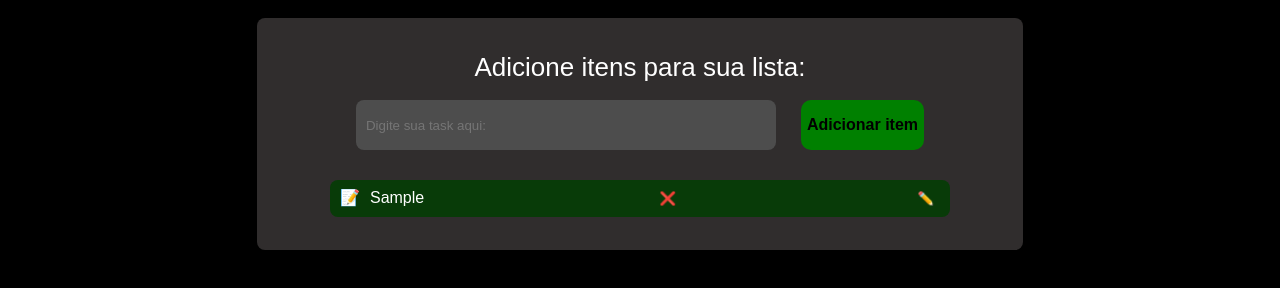
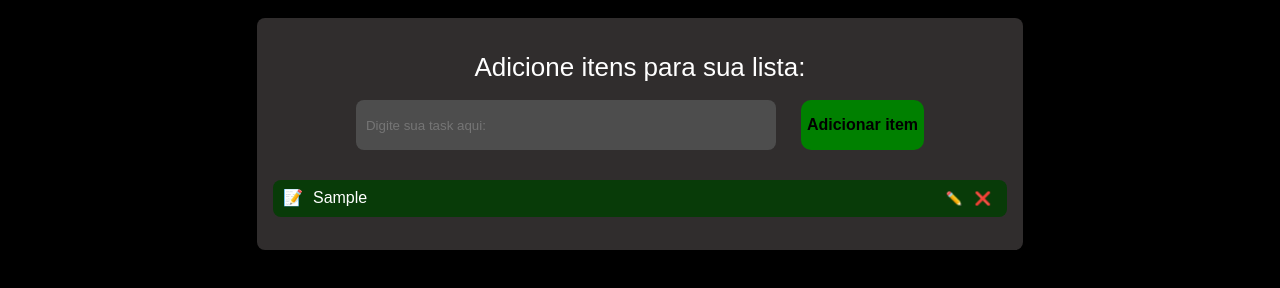
Before and after one commit to Szeckir/To-Do-List, a plain HTML site: page index.html in a window 1280 px wide. Both pictures are taken after typing "Sample" into the empty fields and a click on the button "Adicionar item". Shown: the part 142-430 px from the top of the page. Drawn offline with Linux system fonts and the light colour scheme.

Commit message:
Ajustar botões para ficar juntos na esquerda da tela

```diff
--- a/script.js
+++ b/script.js
@@ -22,17 +22,23 @@ function addTask() {
         li.appendChild(liText)
         taskList.appendChild(li)
 
+        let buttonContainer = document.createElement('div')
+        buttonContainer.classList.add('buttons-tasks')
+
+        let edit = document.createElement("button")
+        edit.innerHTML = "✏️"
+        buttonContainer.appendChild(edit)
+
         let check = document.createElement("button")
         check.innerHTML = "❌"
-        li.appendChild(check)
+        buttonContainer.appendChild(check)
+
+        li.appendChild(buttonContainer)
+        taskList.appendChild(li)
 
         check.addEventListener('click', () => {
             li.remove()
         })
-
-        let edit = document.createElement("button")
-        edit.innerHTML = "✏️"
-        li.appendChild(edit)
 
         edit.addEventListener('click', () => {
             let novaFrase = prompt('Digite aqui: ')
--- a/style.css
+++ b/style.css
@@ -84,22 +84,24 @@ body {
 
 .task-bar-edit ul {
     margin-top: 30px;
-    list-style-position: inside;
     color: white;
     font-size: 16px;
 }
 
 .task-bar-edit ul li {
     font-family: "DM Sans", sans-serif;
-    margin-top: 10px;
-    margin-bottom: 10px;
-    text-align: left;
     background-color: rgb(8, 59, 8);
-    margin-left: 57px;
-    margin-right: 57px;
+    margin-top: 13px;
     border-radius: 8px;
     padding: 10px;
     display: flex;
+
+}
+
+.task-bar-edit ul li span {
+    text-align: left;
+    color: white;
+
 }
 
 .task-bar-edit ul li::before {
@@ -108,16 +110,16 @@ body {
 }
 
 
-.task-bar-edit ul button {
+.task-bar-edit ul li button {
     background-color: transparent;
     cursor: pointer;
     margin-left: auto;
 }
 
-
-.task-bar-edit ul button:last-child {
+.task-bar-edit ul li .buttons-tasks {
     margin-left: auto;
 }
+
 
 .task-bar-edit ul button:hover {
     background-color: rgba(240, 248, 255, 0.486);
```
Also changed, not shown: index.html (+0 -1 lines).
